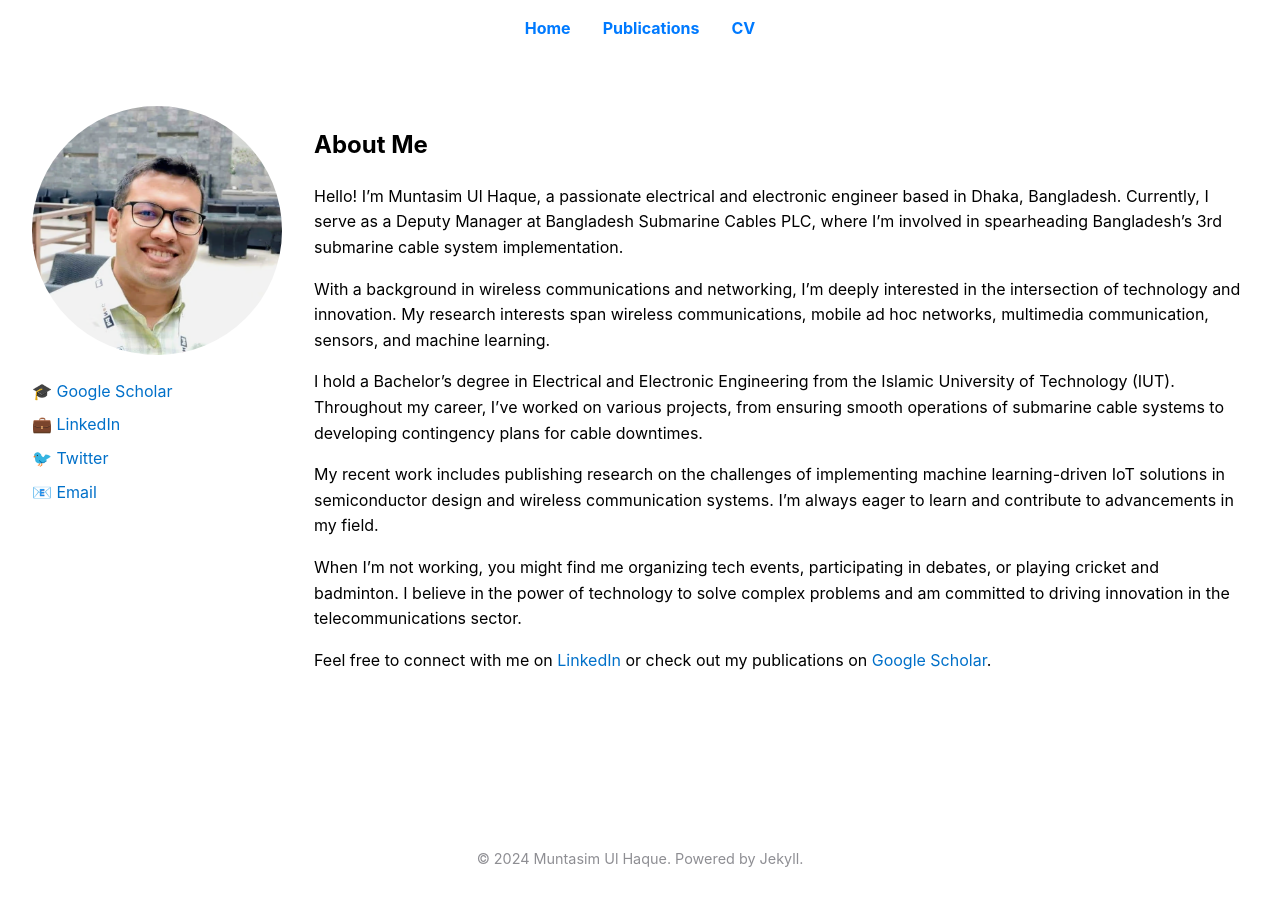
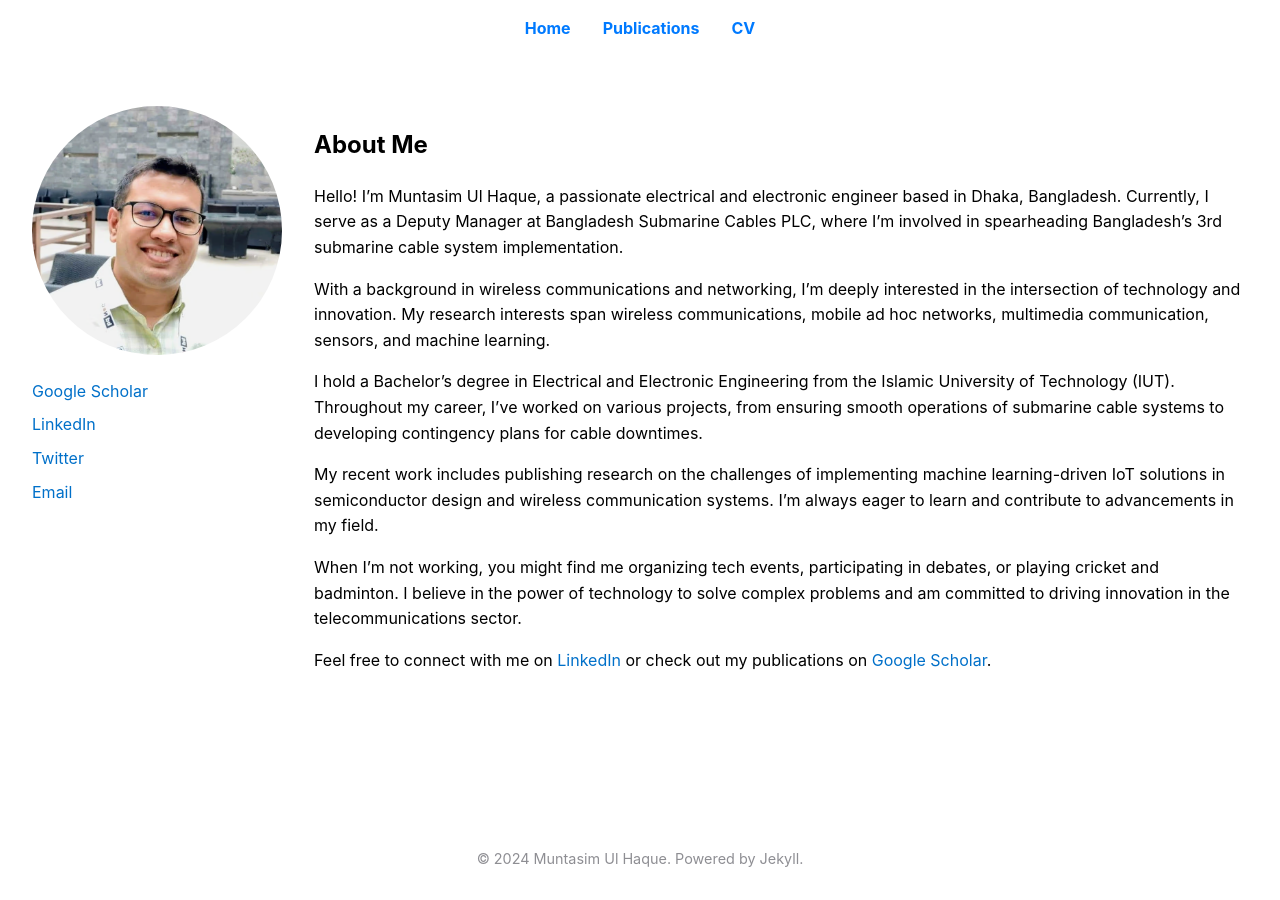
Before and after one commit to muntasimulhaque/muntasimulhaque.github.io, a Jekyll site: the page built from index.md, in a window 1280 px wide. Built offline with Jekyll 4.4.1, drawn with Linux system fonts in a browser that asks for light colours.

Commit message:
Update default.html

```diff
--- a/_layouts/default.html
+++ b/_layouts/default.html
@@ -22,10 +22,7 @@
         <aside>
             <img src="{{ '/assets/images/profile.avif' | relative_url }}" alt="Profile Photo" class="profile-photo">
             <div class="social-links">
-                <a href="https://scholar.google.com/citations?hl=en&user=qsD8a0MAAAAJ&view_op=list_works&sortby=pubdate" class="social-link" target="_blank">🎓 Google Scholar</a>
-                <a href="https://linkedin.com/in/muntasimulhaque" class="social-link" target="_blank">💼 LinkedIn</a>
-                <a href="https://x.com/muntasimulhaque" class="social-link" target="_blank">🐦 Twitter</a>
-                <a href="mailto:muntasim.haque@gmail.com" class="social-link">📧 Email</a>
+                <a href="https://scholar.google.com/citations?hl=en&user=qsD8a0MAAAAJ&view_op=list_works&sortby=pubdate" class="social-link" target="_blank">Google Scholar</a><a href="https://linkedin.com/in/muntasimulhaque" class="social-link" target="_blank">LinkedIn</a><a href="https://x.com/muntasimulhaque" class="social-link" target="_blank">Twitter</a><a href="mailto:muntasim.haque@gmail.com" class="social-link">Email</a>
             </div>
         </aside>
 
```
